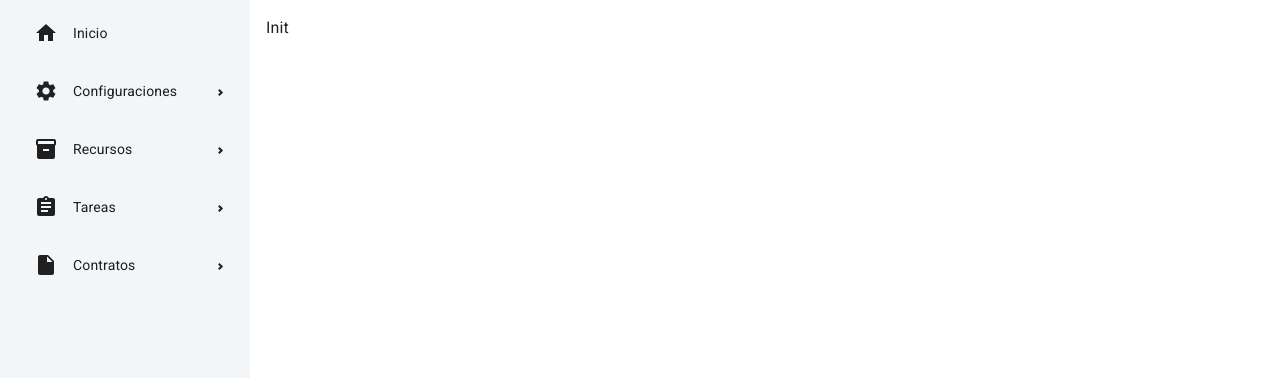
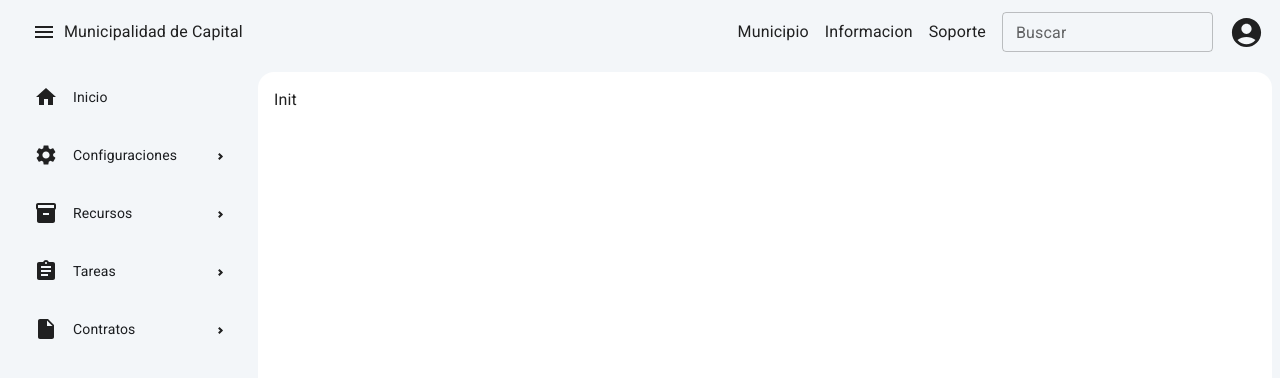
Before and after one commit to nahugomez/dashboard, a React (Vite) app: page / in a window 1280 px wide. Shown: the top 378 px of the page. Built offline with nearby package versions, Linux system fonts and the light colour scheme.

Commit message:
Navbar Component Added

```diff
--- a/src/App.jsx
+++ b/src/App.jsx
@@ -1,22 +1,24 @@
 import { BrowserRouter } from "react-router-dom";
 import ApplicationRouter from "./routes/ApplicationRouter";
 import ApplicationSidebar from "./global/ApplicationSidebar";
+import Navbar from "./global/Navbar";
 import { Box, CssBaseline } from "@mui/material";
 import "./App.css";
 
 function App() {
     return (
-        <>
+        <Box sx={{ backgroundColor: "#F3F6F9" }}>
             <BrowserRouter>
                 <CssBaseline />
-                <Box display={"flex"} height={"100vh"}>
+                <Navbar />
+                <Box display={"flex"} sx={{ minHeight: "calc(100vh - 3rem)" }}>
                     <ApplicationSidebar />
-                    <Box padding={"1rem"}>
+                    <Box padding={"1rem"} margin={"0.5rem"} borderRadius={"1rem"} width={"100%"} sx={{ backgroundColor: "#FFF" }}>
                         <ApplicationRouter />
                     </Box>
                 </Box>
             </BrowserRouter>
-        </>
+        </Box>
     );
 }
 
--- /dev/null
+++ b/src/global/Navbar.jsx
@@ -0,0 +1,25 @@
+import { Box } from "@mui/material";
+import React from "react";
+import MenuIcon from "@mui/icons-material/Menu";
+import TextField from "@mui/material/TextField";
+import AccountCircleIcon from "@mui/icons-material/AccountCircle";
+
+const Navbar = () => {
+    return (
+        <Box display={"flex"} alignItems={"center"} justifyContent={"space-between"} padding={"1rem"} width={"100%"} height={"4rem"} sx={{ backgroundColor: "#F3F6F9" }}>
+            <Box display={"flex"} alignItems={"center"}>
+                <MenuIcon sx={{ marginLeft: "1rem", marginRight: "0.5rem", ":hover": { cursor: "pointer" } }} />
+                <p style={{ fontSize: "1rem" }}>Municipalidad de Capital</p>
+            </Box>
+            <Box display={"flex"} alignItems={"center"} gap={"1rem"}>
+                <p>Municipio</p>
+                <p>Informacion</p>
+                <p>Soporte</p>
+                <TextField label="Buscar" variant="outlined" size="small" />
+                <AccountCircleIcon fontSize="large" />
+            </Box>
+        </Box>
+    );
+};
+
+export default Navbar;
```
